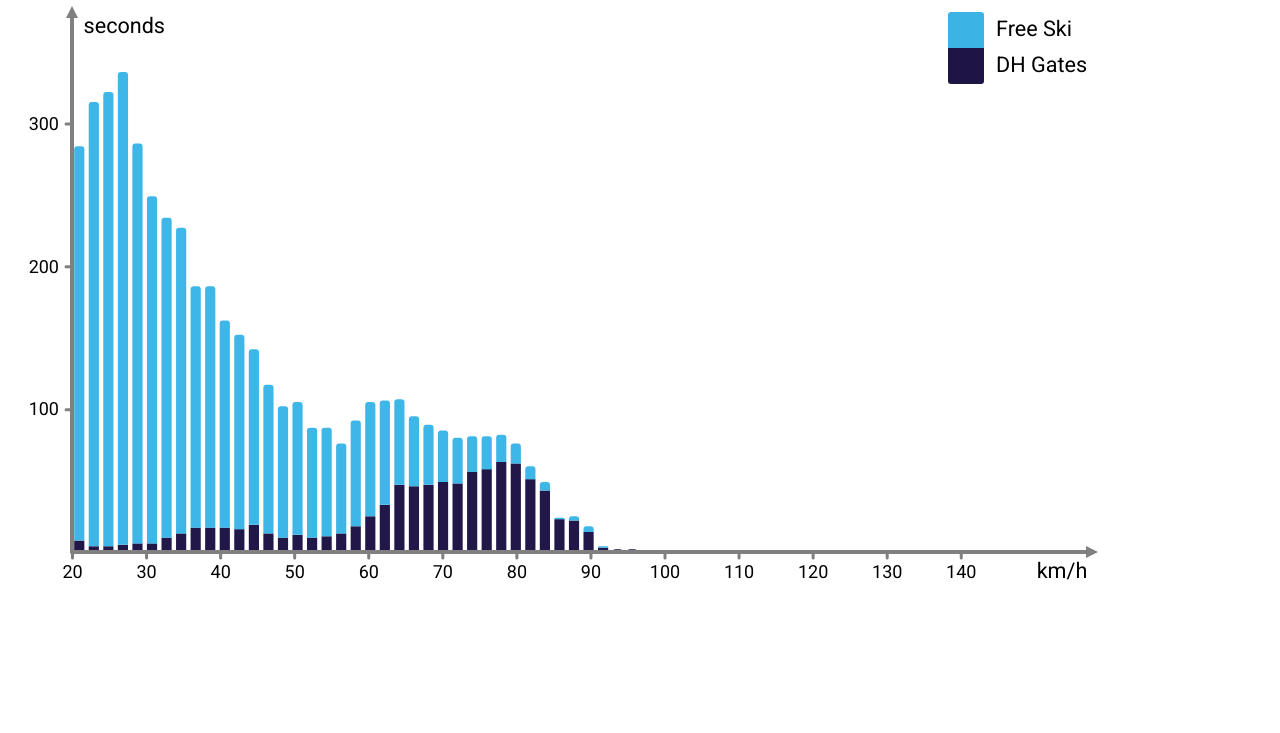
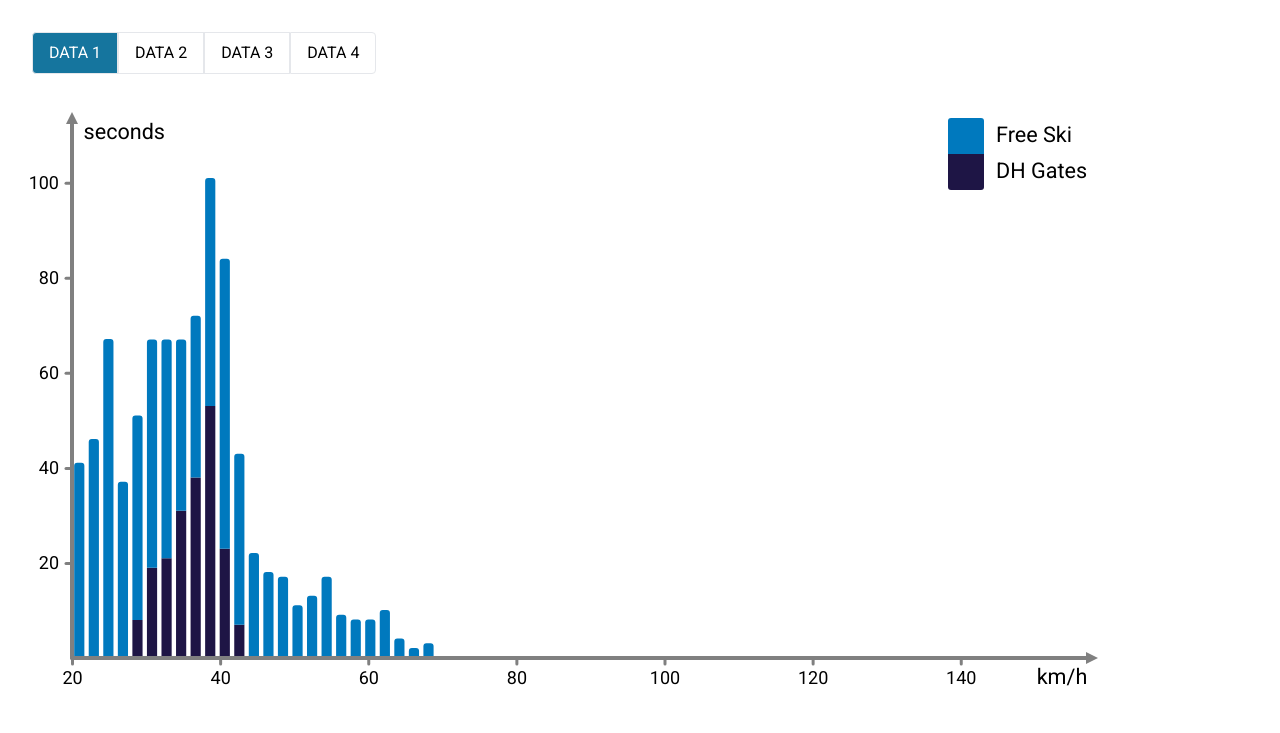
Before and after one commit to Daviste/histogram, a website built with Vite: page index.html in a window 1280 px wide. Built offline with nearby package versions, Linux system fonts and the light colour scheme.

Commit message:
on update animation

```diff
--- a/features/chart.js
+++ b/features/chart.js
@@ -1,12 +1,8 @@
-import _ from 'lodash'
 import * as d3 from 'd3'
 
-import Tooltip from './tooltip'
 import roundedRect from '../util/roundedRect.js'
 import { stepRoundBefore as curveStepRound } from '../util/curveStepRound'
 
-export default function (config, data) {
-  const { categories, width, height, margin, cell, fontSize1, fontSize2, cornerRadius, barWidth, padding, colors } = config
 const svg = d3.select('svg')
 svg.append('svg:defs').append('svg:marker')
   .attr('id', 'triangle')
@@ -21,16 +17,31 @@ export default function (config, data) {
   .attr('d', 'M0,-5L10,0L0,5')
   .style('fill', '#808080')
 
-  const colorScale = d3.scaleOrdinal(
+export default function (config, data) {
+  const update = !!d3.select('g.plot').node()
+  const {
     categories,
-    ['#0C0237E8', '#2CAFE6E8'],
-  )
-
+    width,
+    height,
+    margin,
+    cell,
+    fontSize1,
+    fontSize2,
+    cornerRadius,
+    barWidth,
+    padding,
+    colors,
+  } = config
   const xScale = d3.scaleBand(
     data.map(d => d.speed),
     [margin.left - barWidth * padding / 2, width - margin.right],
   ).padding(padding)
 
+
+  const colorScale = d3.scaleOrdinal(
+    categories,
+    config.colors,
+  )
   const xExtent = d3.extent(data, d => d.speed)
   const stepLeft = xExtent[0] - (xExtent[1] - xExtent[0]) / (data.length - 1)
   const xScaleBaseline = d3.scaleBand(
@@ -44,7 +55,7 @@ export default function (config, data) {
   )
 
   const yScale = d3.scaleLinear(
-    [0, d3.max(data, d => (d.gate || 0) + (d.free || 0) )],
+    [0, d3.max(data, d => (d.gate || 0) + (d.free || 0))],
     [height - margin.bottom, margin.top],
   )
   const maxY = yScale(0)
@@ -67,7 +78,7 @@ export default function (config, data) {
   }
 
   // Main
-  const groups = svg.append('g')
+  const groups = (update ? d3.select('g.plot') : svg.append('g'))
     .classed('plot', true)
     .selectAll('g')
     .data(series)
@@ -77,7 +88,9 @@ export default function (config, data) {
   groups.selectAll('path')
     .data(d => d)
     .join('path')
-    .attr('class', d => `speed-${d.data.speed}`, true)
+    .transition()
+    .duration(750)
+    .attr('class', d => `speed-${ d.data.speed }`, true)
     .attr('d', d => {
       const isFlat = d[0] == 0 && d.data.free > 0 && d.data.gate > 0
       return roundedRect(
@@ -88,25 +101,30 @@ export default function (config, data) {
         [isFlat ? 0 : cornerRadius, isFlat ? 0 : cornerRadius, 0, 0],
       )
     })
-    .on('mouseover', (e, d) => {
-      _.each(document.querySelectorAll(`.speed-${d.data.speed}`), el => el.classList.add('shadow'))
-      Tooltip(config, d)
-    })
-    .on('mouseout', (e, d) => {
-      _.each(document.querySelectorAll(`.speed-${d.data.speed}`), el => el.classList.remove('shadow'))
-      Tooltip(config)
-    })
 
   // X Axis
   const xAxis = d3.axisBottom(xScaleAxis)
-    .ticks(10)
+    .ticks(5)
 
-  const xAxisEl = svg.append('g')
+  const xAxisEl = (update ? d3.select('g.x-axis') : svg.append('g'))
     .classed('axis', true)
     .classed('x-axis', true)
     .attr('transform', `translate(0,${ height - margin.bottom })`)
     .call(xAxis)
 
+  // Y Axis
+  const yAxis = d3.axisLeft(yScale)
+    .ticks(4)
+  const yAxisEl = (d3.select('g.y-axis').node() ? d3.select('g.y-axis') : svg.append('g'))
+    .classed('axis', true)
+    .classed('y-axis', true)
+    .attr('transform', `translate(${ margin.left },0)`)
+    .transition()
+    .call(yAxis)
+    .selection()
+
+
+  if (!update) {
     xAxisEl.append('line')
       .classed('line', true)
       .attr('x1', margin.left)
@@ -121,15 +139,6 @@ export default function (config, data) {
       .attr('y', cell * 2.2)
       .attr('font-size', fontSize2)
       .text('km/h')
-
-  // Y Axis
-  const yAxis = d3.axisLeft(yScale)
-    .ticks(4)
-  const yAxisEl = svg.append('g')
-    .classed('axis', true)
-    .classed('y-axis', true)
-    .attr('transform', `translate(${ margin.left },0)`)
-    .call(yAxis)
 
     yAxisEl.append('line')
       .classed('axis-line', true)
@@ -146,8 +155,9 @@ export default function (config, data) {
       .attr('font-size', fontSize2)
       .text('seconds')
 
-  svg.selectAll('.tick text')
-    .style('font-size', `${ fontSize1 }px`)
     svg.selectAll('.domain')
       .style('stroke-width', `${ cell / 4 }px`)
   }
+  svg.selectAll('.tick text')
+    .style('font-size', `${ fontSize1 }px`)
+}
--- a/features/tooltip.js
+++ /dev/null
@@ -1,31 +0,0 @@
-import * as d3 from 'd3'
-
-export default function ({ width, height, margin, cell, fontSize2, step }, d) {
-  const data = d?.data
-  const svg = d3.select('svg')
-  svg.select('g.tooltip').remove()
-  if (!data) return
-
-  const container = svg.append('g')
-    .classed('tooltip', true)
-    .style('transform', `translate(${ width - margin.right - cell * 6 }px, ${ cell * 2 }px)`)
-
-  container
-    .append('text')
-    .classed('speed', true)
-    .attr('dx', -cell * 8)
-    .attr('dy', cell * 2.5)
-    .attr('font-size', fontSize2)
-    .text(`${ data?.speed - step } - ${ data?.speed } km/h`)
-
-  container
-    .selectAll('text.time')
-    .data([data.free, data.gate])
-    .join('text')
-    .classed('time', true)
-    .attr('y', cell)
-    .attr('dx', -cell)
-    .attr('dy', (d, i) => `${ i * cell * 3 }`)
-    .attr('font-size', fontSize2)
-    .text(d => d)
-}
--- a/index.html
+++ b/index.html
@@ -9,6 +9,7 @@
   </head>
   <body>
     <div id="root">
+      <div class="flex p-8 data-selector"></div>
       <svg></svg>
     </div>
     <script type="module" src="./index.js"></script>
--- a/index.js
+++ b/index.js
@@ -1,22 +1,50 @@
 import _ from 'lodash'
 import * as d3 from 'd3'
-import "@fontsource/roboto"
+import '@fontsource/roboto'
 
 import Chart from './features/chart.js'
 import Legend from './features/legend'
 import loadData from './util/loadData.js'
 import './style.css'
 
-const source = await loadData('./data/d2.json')
-// const r = await fetch('./data/sample.json')
-// const source = await r.json()
+const sets = _.range(1, 5)
+const dataSelector = d3.select('.data-selector')
+dataSelector.selectAll('button')
+  .data(sets)
+  .join('button')
+  .attr('class', 'py-2 px-4 border uppercase', true)
+  .classed('rounded-l', d => d === 1)
+  .classed('rounded-r', d => d === sets.length)
+  .text(d => `Data ${ d }`)
+  .on('click', (e, d) => setData(d))
 
-let data = {}
-_.each(source, d => {
-  data[d.speed] = data[d.speed] || { speed: d.speed }
-  data[d.speed][d.type] = d.time
-})
-data = _.sortBy(_.toArray(data), 'speed')
+async function setData (i) {
+  let data = {}
+  const source = await loadData(`./data/d${ i }.json`)
+  d3.selectAll('button')
+    .classed('bg-primary', false)
+    .classed('text-white', false)
+  d3.select(`button:nth-of-type(${ i })`)
+    .classed('text-white', true)
+    .classed('bg-primary', true)
+
+  _.each(source, d => {
+    data[d.speed] = data[d.speed] || { speed: d.speed }
+    data[d.speed][d.type] = d.time || 0.1 // min value is a fix for defective enter / exit
+  })
+  data = _.sortBy(_.toArray(data), 'speed')
+
+  const xExtent = d3.extent(data, d => d.speed)
+  const step = (xExtent[1] - xExtent[0]) / (data.length - 1)
+  config.step = step
+  config.barWidth = (width - margin.left - margin.right) / data.length
+
+  d3.select('svg')
+    .attr('width', width)
+    .attr('height', height)
+
+  Chart(config, data)
+}
 
 const cell = 12
 const height = cell * 13 * 4
@@ -28,11 +56,8 @@ const margin = {
   left: cell * 6,
 }
 
-const xExtent = d3.extent(data, d => d.speed)
-const step = (xExtent[1] - xExtent[0]) / (data.length - 1)
-
 const config = {
-  colors: ['#1E1545', '#3BB3E5', '#D7D7D7'],
+  colors: ['#1E1545', '#0079be'],
   cell,
   categories: ['gate', 'free'],
   width,
@@ -41,16 +66,8 @@ const config = {
   margin,
   fontSize1: cell * 1.5,
   fontSize2: cell * 1.5 * 1.2,
-  barWidth: (width - margin.left - margin.right) / data.length,
   cornerRadius: 3,
-  step,
 }
-
-d3.select('svg')
-  .attr('width', width)
-  .attr('height', height)
-
-Chart(config, data)
 
 Legend(config, [{
 //   name: 'All DH Training Days',
@@ -62,3 +79,5 @@ Legend(config, [{
   name: 'DH Gates',
   color: config.colors[0],
 }])
+
+setData(1)
--- a/package.json
+++ b/package.json
@@ -28,6 +28,8 @@
     "lodash": "4.17.15"
   },
   "devDependencies": {
+    "postcss": "^8.4.49",
+    "tailwindcss": "^3.4.17",
     "vite": "^5.2.8",
     "vite-plugin-static-copy": "^2.2.0"
   }
--- /dev/null
+++ b/postcss.config.js
@@ -0,0 +1,5 @@
+export default {
+  plugins: {
+    tailwindcss: {},
+  },
+}
--- a/style.css
+++ b/style.css
@@ -1,3 +1,7 @@
+@tailwind base;
+@tailwind components;
+@tailwind utilities;
+
 body {
   font-family: "Roboto";
   margin: 0;
--- /dev/null
+++ b/tailwind.config.js
@@ -0,0 +1,17 @@
+export default {
+  content: [
+    "./index.html",
+    "./**/*.{js}"
+  ],
+  safelist: [
+    'py-2', 'px-4', 'border', 'uppercase', 'rounded-l', 'rounded-r', 'text-white', 'bg-primary',
+  ],
+  theme: {
+    extend: {
+      colors: {
+        primary: '#15759e'
+      }
+    },
+  },
+  plugins: [],
+}
--- a/vite.config.js
+++ b/vite.config.js
@@ -6,6 +6,9 @@ export default defineConfig({
   server: {
     host: true,
     port: 8000
+  },
+  build: {
+    target: 'esnext' //browsers can handle the latest ES features
   },
   plugins: [
     viteStaticCopy({
```
Also changed, not shown: util/getTranslateY.js (deleted, +0 -9 lines), data/d1.json (line endings or trailing spaces), 1 other file. Lines whose indentation alone changed are shown as unchanged.
